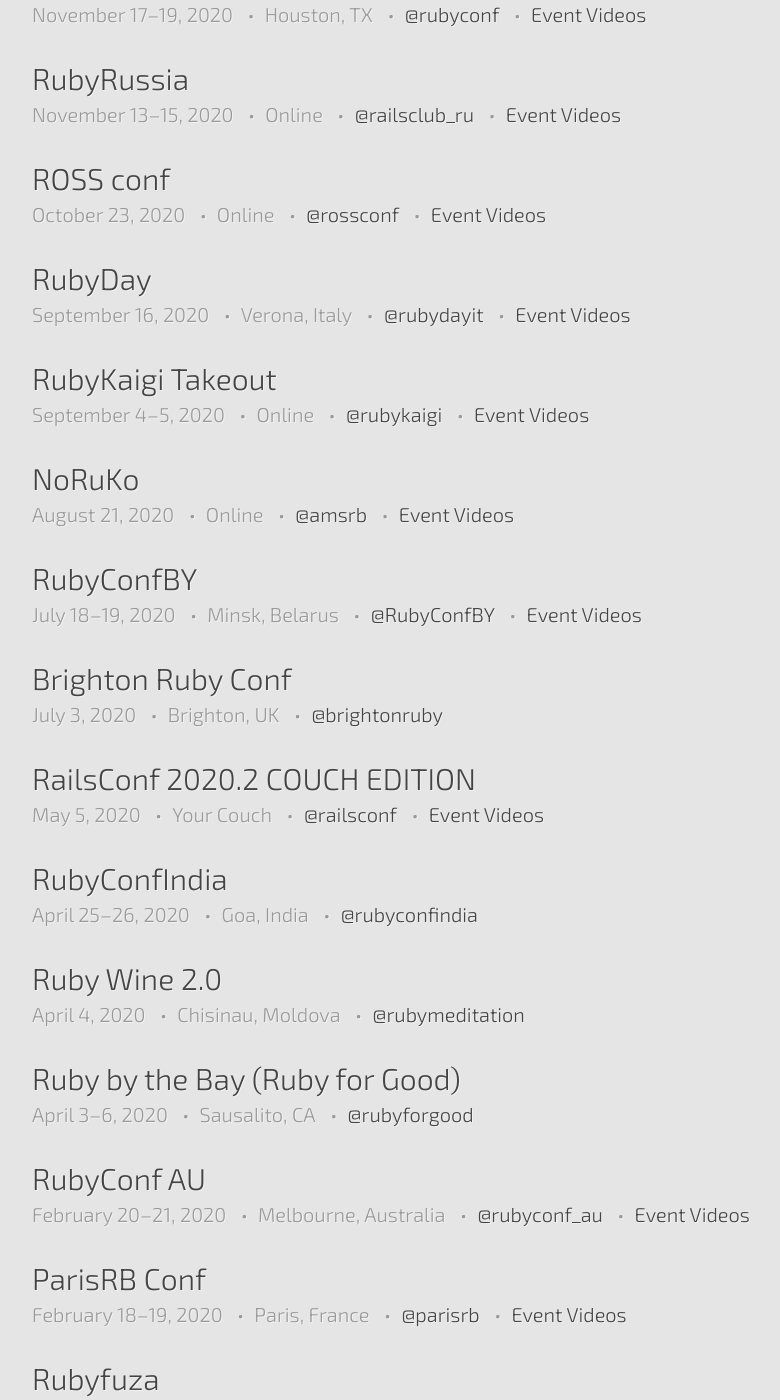
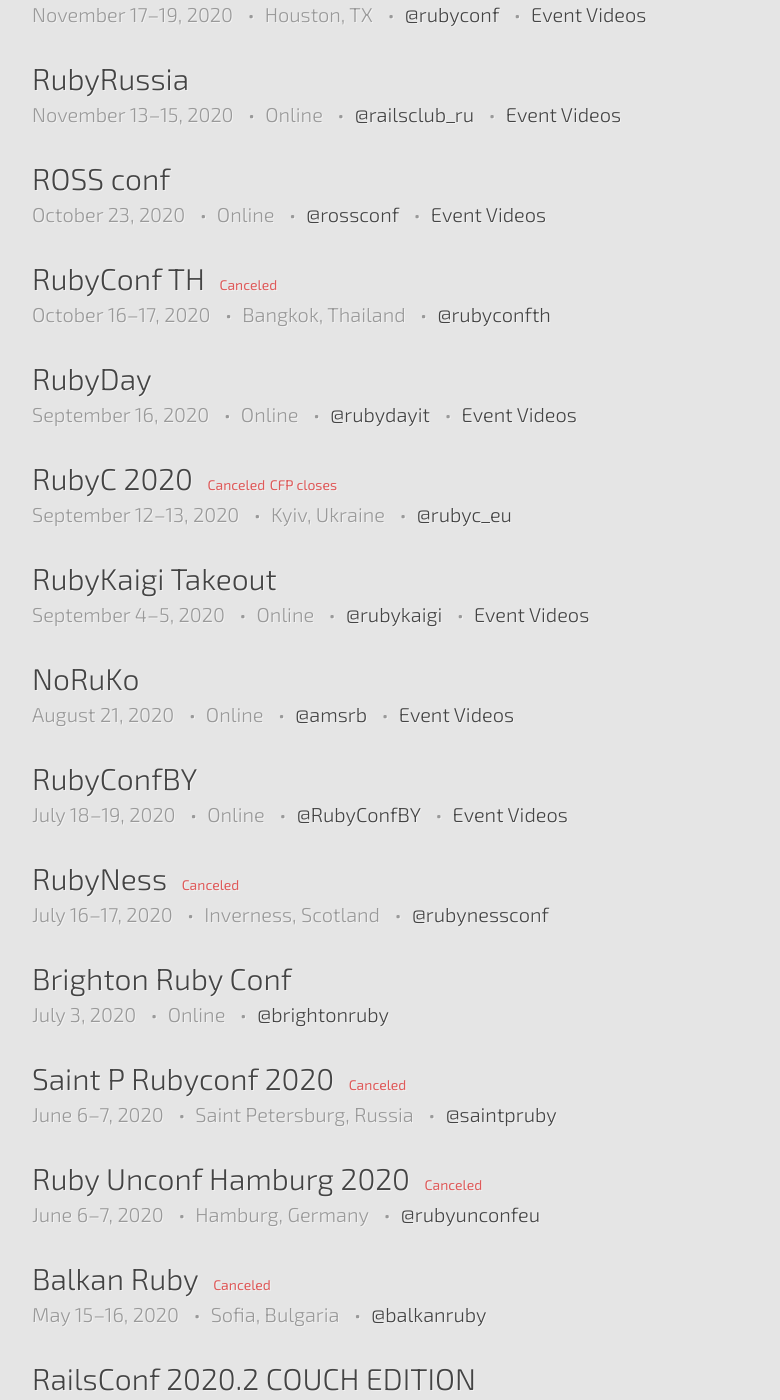
Before and after one commit to ruby-conferences/ruby-conferences.github.io, a Jekyll site: the page built from past/index.html, in a window 1280 px wide and 1400 px high, scrolled down 4502 px. Shown: the whole window, without its empty margins (208-988 px from the left). Built offline with Jekyll 4.4.1, drawn with Linux system fonts in a browser that asks for light colours; some of the changed text lies outside the part shown.

Commit message:
Add canceled events back (#520)

```diff
--- a/_data/conferences.yml
+++ b/_data/conferences.yml
@@ -1893,6 +1893,22 @@
   twitter: rubyconf_au
   video_link: https://www.youtube.com/playlist?list=PL9_jjLrTYxc1G0L8h-rMtO3fBSi4PJK26
 
+- name: wroclove.rb 2020
+  location: Wrocław, Poland
+  start_date: 2020-03-20
+  end_date: 2020-03-22
+  url: https://2020.wrocloverb.com
+  twitter: wrocloverb
+  status: Canceled
+
+- name: Ruby Retreat NZ 2020
+  location: Mt Cheeseman, near Christchurch, New Zealand
+  url: https://retreat.ruby.nz
+  start_date: 2020-03-27
+  end_date: 2020-03-30
+  twitter: RubyNewZealand
+  status: Canceled
+
 - name: Ruby by the Bay (Ruby for Good)
   location: Sausalito, CA
   start_date: 2020-04-03
@@ -1901,13 +1917,11 @@
   twitter: rubyforgood
 
 - name: Ruby Wine 2.0
-  location: Chisinau, Moldova
+  location: Online
   start_date: 2020-04-04
   end_date: 2020-04-04
   url: https://www.rubywine.org
   twitter: rubymeditation
-  cfp_phrase: CFP closes
-  cfp_date: 2020-01-19
 
 - name: RubyConfIndia
   location: Goa, India
@@ -1915,6 +1929,7 @@
   end_date: 2020-04-26
   url: https://rubyconfindia.org
   twitter: rubyconfindia
+  status: Canceled
 
 - name: RailsConf 2020.2 COUCH EDITION
   location: Your Couch
@@ -1924,15 +1939,47 @@
   twitter: railsconf
   video_link: https://www.youtube.com/playlist?list=PLE7tQUdRKcyZ-TzxlxdLvh6tDUfZHqm76
 
+- name: Balkan Ruby
+  location: Sofia, Bulgaria
+  start_date: 2020-05-15
+  end_date: 2020-05-16
+  url: https://balkanruby.com
+  twitter: balkanruby
+  status: Canceled
+
+- name: Ruby Unconf Hamburg 2020
+  location: Hamburg, Germany
+  start_date: 2020-06-06
+  end_date: 2020-06-07
+  url: https://2020.rubyunconf.eu/
+  twitter: rubyunconfeu
+  status: Canceled
+
+- name: Saint P Rubyconf 2020
+  location: Saint Petersburg, Russia
+  start_date: 2020-06-06
+  end_date: 2020-06-07
+  url: https://spbrubyconf.ru/
+  twitter: saintpruby
+  status: Canceled
+
 - name: Brighton Ruby Conf
-  location: Brighton, UK
+  location: Online
   start_date: 2020-07-03
   end_date: 2020-07-03
-  url: https://brightonruby.com
+  url: https://brightonruby.com/2020
   twitter: brightonruby
 
+- name: RubyNess
+  location: Inverness, Scotland
+  start_date: 2020-07-16
+  end_date: 2020-07-17
+  url: https://rubyness.org/
+  twitter: rubynessconf
+  status: Canceled
+
 - name: RubyConfBY
-  location: Minsk, Belarus
+  location: Online
   start_date: 2020-07-18
   end_date: 2020-07-19
   url: https://rubyconference.by/
@@ -1957,13 +2004,30 @@
   twitter: rubykaigi
   video_link: https://www.youtube.com/playlist?list=PLbFmgWm555yZeLpdOLhYwORIF9UjBAFHw
 
+- name: RubyC 2020
+  location: Kyiv, Ukraine
+  start_date: 2020-09-12
+  end_date: 2020-09-13
+  url: http://rubyc.eu/
+  twitter: rubyc_eu
+  cfp_phrase: CFP closes
+  status: Canceled
+
 - name: RubyDay
-  location: Verona, Italy
+  location: Online
   start_date: 2020-09-16
   end_date: 2020-09-16
   url: https://2020.rubyday.it
   twitter: rubydayit
   video_link: https://www.youtube.com/playlist?list=PLWK9j6ps_unl0S5Xmi6FVfDLFUkntQTfK
+
+- name: RubyConf TH
+  location: Bangkok, Thailand
+  start_date: 2020-10-16
+  end_date: 2020-10-17
+  url: https://rubyconfth.com/
+  twitter: rubyconfth
+  status: Canceled
 
 - name: ROSS conf
   location: Online
```
